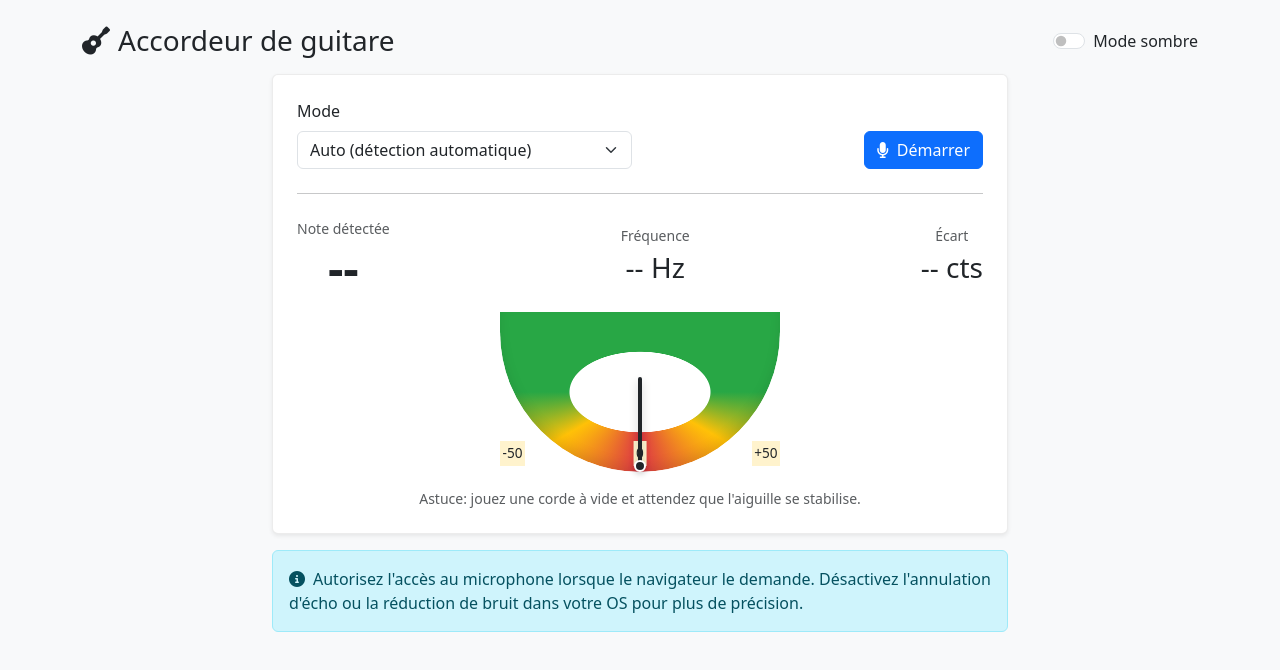
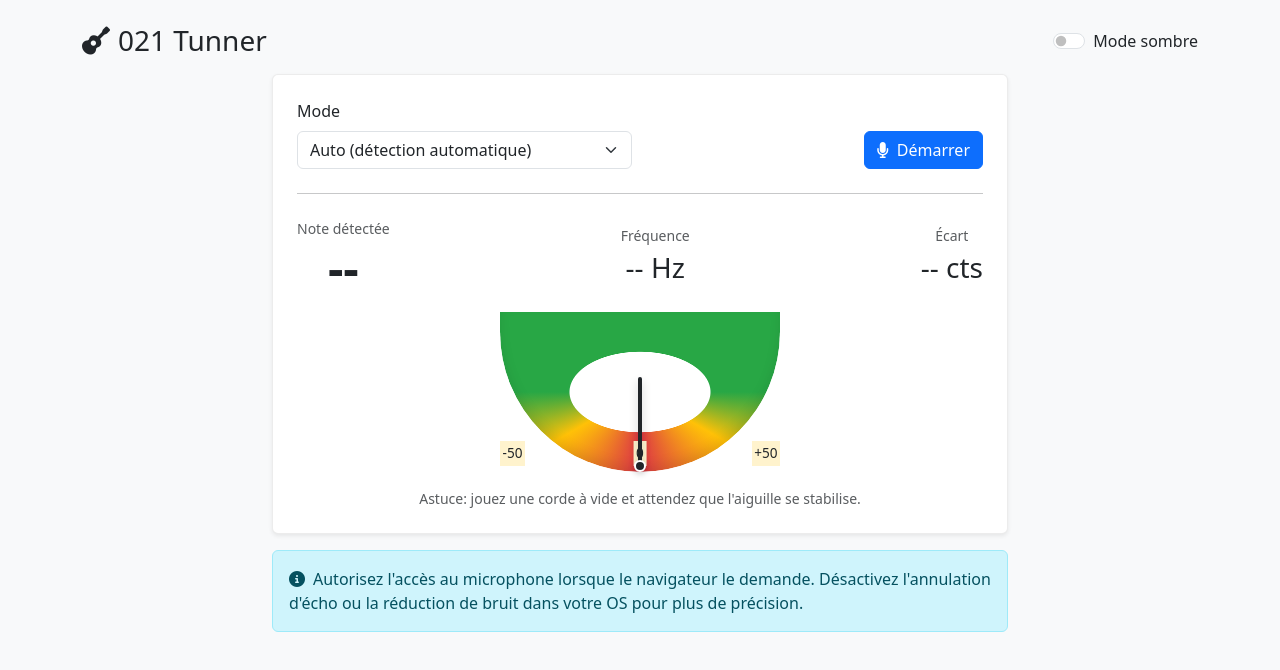
Before and after one commit to Jhonito021/Accordeur-Guitare, a plain HTML site: page index.html in a window 1280 px wide. Drawn offline with nearby package versions, Linux system fonts and the light colour scheme.

Commit message:
7è commit

```diff
--- a/index.html
+++ b/index.html
@@ -11,7 +11,7 @@
 <body>
     <div class="container py-4">
         <div class="d-flex justify-content-between align-items-center mb-3">
-            <h1 class="h3 m-0"><i class="fa-solid fa-guitar me-2"></i>Accordeur de guitare</h1>
+            <h1 class="h3 m-0"><i class="fa-solid fa-guitar me-2"></i>021 Tunner</h1>
             <div class="d-flex align-items-center gap-3">
                 <div class="form-check form-switch m-0">
                     <input class="form-check-input" type="checkbox" role="switch" id="themeToggle">
```
